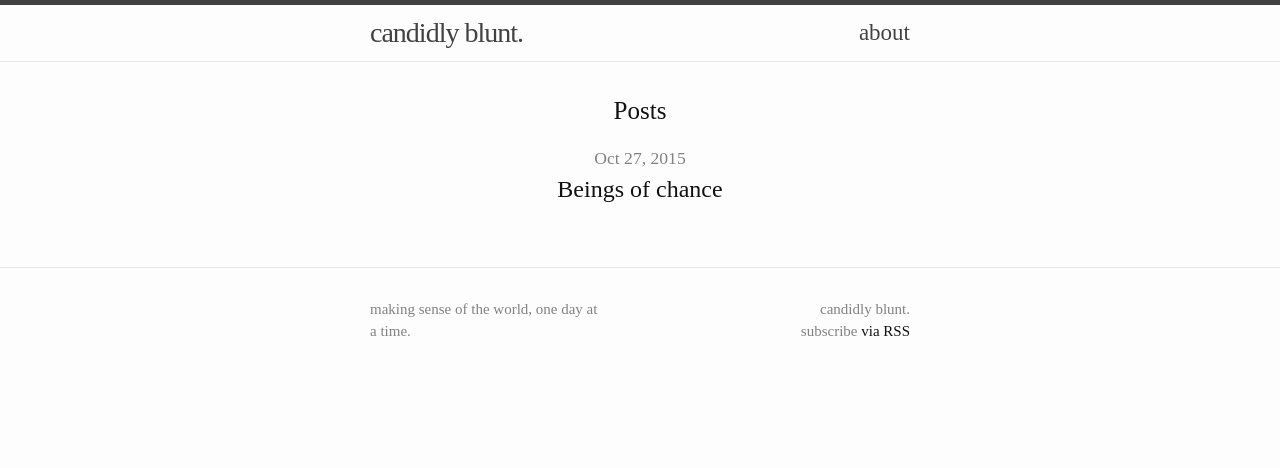
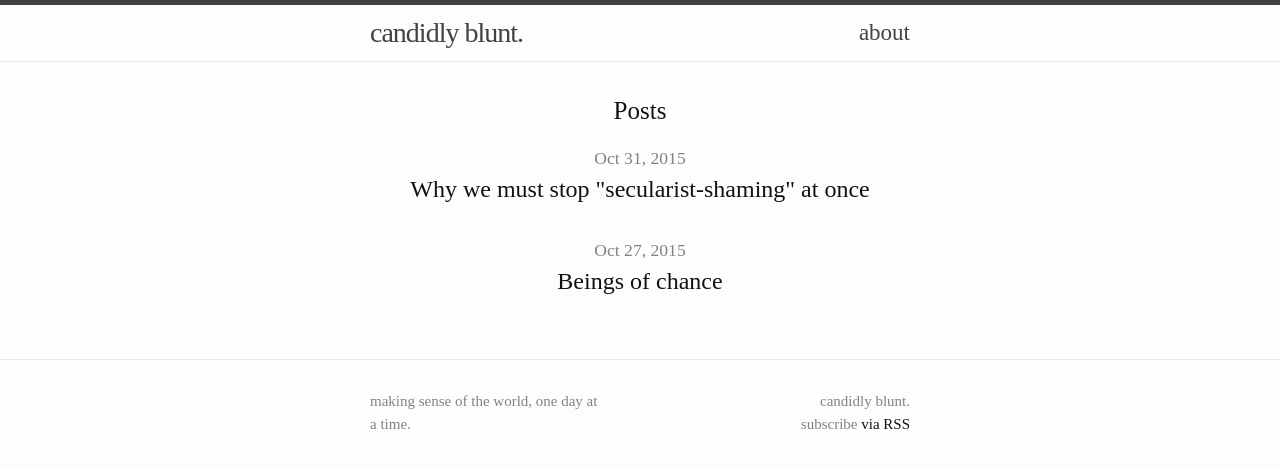
Before and after one commit to candidlyblunt/candidlyblunt.github.io, a Jekyll site: the page built from index.html, in a window 1280 px wide. Shown: the top 468 px of the page. Built offline with Jekyll 4.4.1, drawn with Linux system fonts in a browser that asks for light colours; some web fonts are replaced; part of the change alters nothing that is shown.

Commit message:
New post!

```diff
--- /dev/null
+++ b/_posts/2015-10-31-right-left-and-everything-in-between.markdown
@@ -0,0 +1,33 @@
+---
+layout: post
+title:  Why we must stop "secularist-shaming" at once
+date:   2015-10-31 21:28:12
+categories: politics
+---
+
+It is out of fashion to be secular (read "sickular"). What does it mean to be "secular"? Why are we averse (to the point of being "sick") to anybody who identifies themselves as secular? -- is the topic of this blog post.
+
+
+First a confession : I believe that there should be no preferential treatment given to anybody based on their religion, i.e. ..err..yes..I am a secularist.
+
+
+Being secular means -- you believe in equality of all religions, and that you believe in separation of religion from all civil functioning and public education. If someone is averse to seculars, it is implied by the definition, that they believe in preferential treatment of religious communities by the government. However, isn't this exactly what people behind the "sickular" propaganda trying to oppose, i.e. they are secularists themselves?!
+
+
+Now, there have been (and will be) be political groups which are preferential under the garb of secularism (surprise!), this is where the word "secular" gets its bad rep. However, let me break this to you as gently as I can -- politicians lie. They lie all the time, they say what you want them to say, but do what they want to do. Believing in truly secular political parties, is like believing in unicorns, neither of these exist. However, this is no reason to taint a perfectly reasonable idea of being secular. More importantly insult those who *are* truly secular.
+
+Let's stop secularist-shaming.
+
+
+
+
+
+
+
+
+
+
+
+
+
+<a href="https://twitter.com/share" class="twitter-share-button" data-size="large" data-count="none" data-via="siri_r" data-hashtags="CandidlyBlunt" >Tweet</a> <script>!function(d,s,id){var js,fjs=d.getElementsByTagName(s)[0],p=/^http:/.test(d.location)?'http':'https';if(!d.getElementById(id)){js=d.createElement(s);js.id=id;js.src=p+'://platform.twitter.com/widgets.js';fjs.parentNode.insertBefore(js,fjs);}}(document, 'script', 'twitter-wjs');</script>
```
Also changed, not shown: about.md (line endings or trailing spaces).
